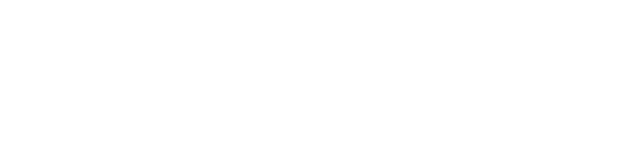
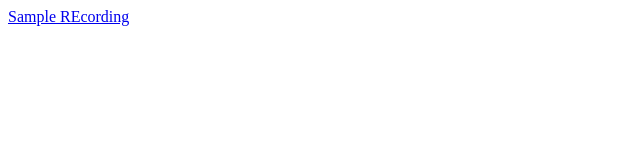
Before and after one commit to torantine/torantine.github.io, a plain HTML site: page index.html in a window 1280 px wide. Shown: the whole page, without its empty margins (0-640 px from the left). Drawn offline with Linux system fonts and the light colour scheme.

Commit message:
Update index.html

```diff
--- a/index.html
+++ b/index.html
@@ -1,6 +1,6 @@
 <!DOCTYPE html>
 <html>
 <body>
-<a href="/topics/sample-recording-and-playback-with-web-audio-api/0.sample-recording-and-playback.html"</a>
+<a href="/topics/sample-recording-and-playback-with-web-audio-api/0.sample-recording-and-playback.html">Sample REcording</a>
 </body>
 </html>
```
